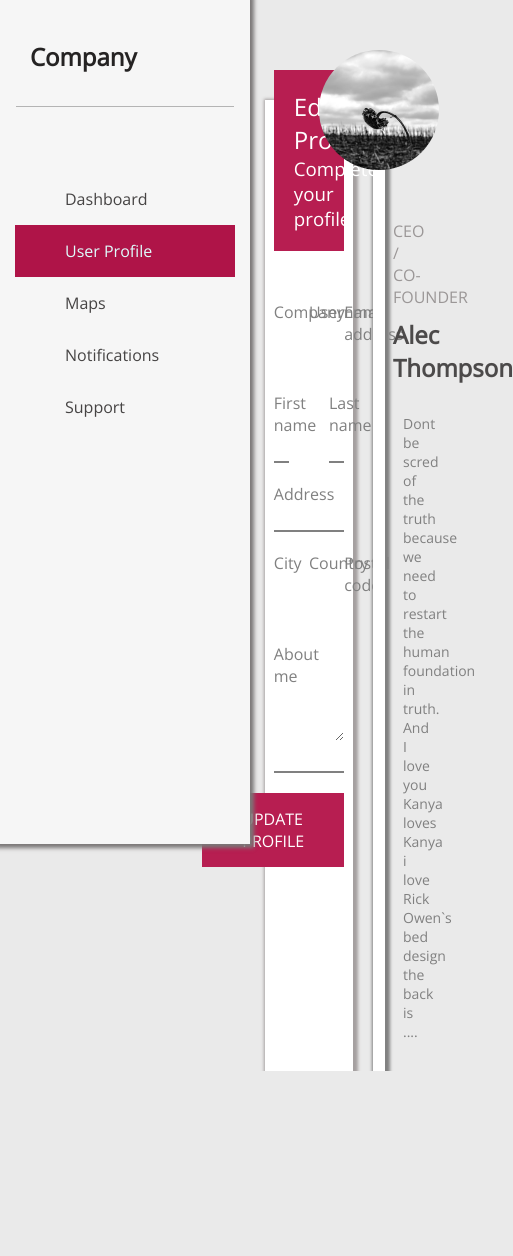
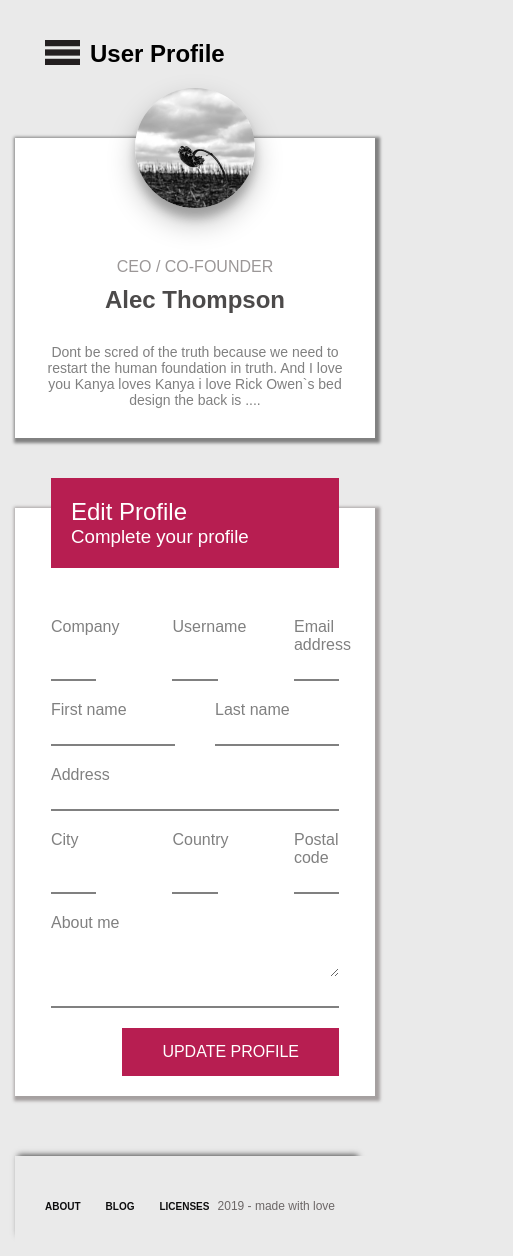
Before and after one commit to vitaliyshian/EX_HTML, a plain HTML site: page user.html in a window 390 px wide. Shown: the whole page, 513 px wide, since content can reach past the window. Before the commit the page ends 1071 px from the top, so only its background shows below. Drawn offline with nearby package versions, Linux system fonts and the light colour scheme.

Commit message:
Add footer and Fix problem

```diff
--- a/media.css
+++ b/css/media.css
@@ -21,7 +21,6 @@
         width: 30px;
         height: 25px;
     }
-
 
     .blocks_list_workers > div {
         display: flex;
@@ -147,4 +146,59 @@
 }
 
 
-/* ----------------------------------*/
+/* -------------User---------------------*/
+
+@media screen and (max-width: 1000px){
+    .wrap_container_user {
+        flex-direction: column-reverse;
+        gap: 20px;
+    }
+    .right_block_info_user {
+        width: 100%;
+    }
+
+    .left_block_info {
+        width: 100%;
+        margin-top: 50px;
+    }
+}
+
+@media screen and (max-width: 800px){
+    .container_user {
+        padding-left: 15px;
+        padding-right: 15px;
+    }
+
+    .wrap_container_user {
+        flex-direction: column-reverse;
+        gap: 20px;
+    }
+
+    .right_block_info_user {
+        width: 100%;
+    }
+
+    .left_block_info {
+        width: 100%;
+        margin-top: 50px;
+    }
+
+    .wrap_icon_menu_user > img {
+        display: inline;
+        width: 35px;
+        height: 25px;
+    }
+
+    .footer {
+        left: 15px;
+        bottom: 0;
+        position:static;
+    }
+}
+
+@media screen and (max-width: 900px){
+   /* .footer_left_content {
+        padding: 20px 0px 0px 0px;
+        font-size: 12px;
+   } */
+}
--- a/style.css
+++ b/css/style.css
@@ -6,7 +6,7 @@
     margin: 0;
     padding: 0;
     box-sizing: border-box;
-    font-family: 'Open Sans', sans-serif;
+    font-family: sans-serif;
 }
 
 body {
@@ -18,9 +18,13 @@ i {
     font-weight: normal;
 }
 
-
 img {
     border: 0;
+    display: block;
+}
+
+#scales {
+    accent-color: rgb(173, 173, 173);
 }
 
 .container_menu {
@@ -68,8 +72,6 @@ ul > li {
 }
 
 .container_right_content {
-    /* padding-left: 265px; */
-    /* padding-right: 15px; */
     display: flex;
     justify-content: space-between;
     flex-wrap: wrap;
@@ -109,8 +111,33 @@ ul > li {
     background-color: #274D97;
 }
 
+
 .col_icon_paperplane {
     background-color: #B71E51 ;
+}
+
+.col_yellow {
+    background-color: #D89E24;
+}
+
+.col_blue {
+    background-color: #274D97;
+}
+
+.col_green {
+    background-color: #448B00;
+}
+
+.col_right {
+    background-color: #274D97;
+}
+
+tr:nth-child(1) {
+    color: #74BCC2;
+}
+
+tr {
+    color: #788178;
 }
 
 .block {
@@ -134,13 +161,10 @@ h4 {
     line-height: 2;
     padding: 0px 20px;
     margin-top: -45px;
-    /* box-shadow: 0px 6px 1px -5px #464646; */
 }
 
 .info > span {
-    color: #333030;
     font-size: 1.5rem;
-    font-weight: bold;
 }
 
 .info_title > img {
@@ -163,28 +187,22 @@ h4 {
     font-size: 12px;
 }
 
-
 .container_right_content > div {
     width: calc(25% - 20px);
 }
 
 .container_right_content .icon_right_content {
-    width: 60px;
-    height: 60px;
+    width: 55px;
+    height: 55px;
     transform: translate(20px, -30px);
 }
 
-
-
-
-/*     NExt Block                          */
+/*     Next Block    */
 
 .next_block_container {
     display: flex;
     justify-content: space-between;
     flex-wrap: wrap;
-    /* padding-left: 265px;
-    padding-right: 15px; */
     margin-top: 90px;
 }
 
@@ -208,7 +226,6 @@ h4 {
     font-size: 12px;
     color: #788178;
     margin: 0px 0px 20px;
-
 }
 
 .wraper_block_title_centre {
@@ -248,26 +265,10 @@ h4 {
     padding: 0px 0px 0px 10px;
 }
 
-.col_yellow {
-    background-color: #D89E24;
-}
-
-.col_blue {
-    background-color: #274D97;
-}
-
-.col_green {
-    background-color: #448B00;
-}
-
-/*      Last Block List             */
-
 .blocks_list_workers {
     display: flex;
     justify-content: space-between;
     flex-wrap: wrap;
-    /* padding-left: 265px;
-    padding-right: 15px; */
     margin-top: 100px;
 }
 
@@ -283,38 +284,24 @@ h4 {
 
 .wraper_menu_icon {
     display: flex;
-    /* display: inline-table; */
-    /* justify-content: space-around; */
     width: 80%;
     background-color: #D89E24;
     color: #fff;
     transform: translate(0px, -30px);
-    /* overflow: hidden;
-    text-overflow:ellipsis;
-    white-space:nowrap;  */
     padding: 20px;
 }
 
 .wraper_menu_icon_right {
     display: flex;
-    background-color: #6855aa;
+    width: 80%;
+    background-color: #274D97;
     color: #fff;
     transform: translate(0px, -30px);
     padding: 20px;
 }
 
-.col_blue_left {
-    background: #274D97;
-}
-
-.block_rigth_list {
-    display: flex;
-    justify-content: center;
-}
-
 .block_navigation > div {
     padding: 15px;
-    /* width: 20%; */
     display: flex;
     justify-content: space-evenly;
 }
@@ -323,9 +310,7 @@ h4 {
     display: flex;
     justify-content: space-around;
     align-items: center;
-    /* width: 100%; */
 }
-
 
 table {
     width: 80%;
@@ -357,8 +342,8 @@ tr > td:nth-child(4) {
 }
 
 tr > td > input {
-    width: 25px;
-    height: 25px;
+    width: 20px;
+    height: 20px;
 }
 
 tr > td:nth-child(3):hover,
@@ -377,37 +362,30 @@ tr > td:nth-child(4):hover {
     margin-right: 10px;
 }
 
-/* ---------------------*/
-.col_right {
-    background-color: #274D97;
-}
-
-tr:nth-child(1) {
-    color: #74BCC2;
-}
-
-tr {
-    color: #788178;
-}
-
 /* Footer */
 
 footer {
     display: flex;
     justify-content: space-between;
     flex-wrap: wrap;
-    margin-top: 100px;
+    margin-top: 60px;
+    height: 100px;
     box-shadow: -7px -11px 6px -10px #464646;
 }
 
+.footer {
+    position: absolute;
+    right: 15px;
+    bottom: 0;
+    left: 265px;
+    height: 100px;
+}
 
 footer > div {
     width: calc(50% - 0px);
-    background-color: #fff;
 }
 
 .footer_left_content {
-    display: flex;
     justify-content: flex-start;
     align-items: center;
     padding: 20px;
@@ -424,23 +402,33 @@ footer > div {
 .footer_right_content {
     display: flex;
     justify-content: end;
-    align-items: center;
+    padding: 20px;
 }
 
 .footer_right_content > p {
     margin-right: 20px;
-    color: #080808;
-    font-family: Verdana, Geneva, Tahoma, sans-serif;
+    color: #6c6767;
 }
 
+/* User */
 
-/* User */
 .container_user {
     padding-left: 265px;
-    padding-right: 25px;
+    padding-right: 15px;
     display: inline-block;
-    margin-top: 100px;
-    width: calc(100% - -10px);
+    margin-top: 40px;
+    width: calc(100% - -0px);
+}
+
+.wrap_icon_menu_user {
+    display: flex;
+    margin: 0px 30px 70px 30px;
+    width: calc(100% - 20px);
+}
+
+.wrap_icon_menu_user > img {
+    display: none;
+    margin-right: 10px;
 }
 
 .wrap_container_user {
@@ -449,11 +437,11 @@ footer > div {
 }
 
 /* Left Block */
+
 .left_block_info {
     width: calc(80% - 0px);
     background: #fff;
     box-shadow: 2px 2px 3px 3px #a5a0a0;
-    /* height: 100%; */
 }
 
 .wrap_block_user_left_top {
@@ -462,7 +450,6 @@ footer > div {
 }
 
 .wrap_block_user_center {
-    width: 80%;
     transform: translate(0px, -30px);
     padding: 20px;
     color: #fff;
@@ -498,7 +485,6 @@ footer > div {
 .col_in {
     color: gray;
 }
-
 
 .info_form_button > h1{
     font-size: 16px;
@@ -550,11 +536,13 @@ textarea {
 }
 
 /* Right block User Icon*/
+
 .wrap_icon_user > img {
     width: 120px;
     height: 120px;
     object-fit: cover;
     border-radius: 50%;
+    box-shadow: rgba(0, 0, 0, 0.25) 0px 14px 28px, rgba(0, 0, 0, 0.22) 0px 10px 10px;
 }
 
 .wrap_icon_user {
--- a/user.html
+++ b/user.html
@@ -5,7 +5,9 @@
     <meta http-equiv="X-UA-Compatible" content="IE=edge">
     <meta name="viewport" content="width=device-width, initial-scale=1.0">
     <title>User</title>
-    <link rel="stylesheet" href="style.css">
+    <link rel="stylesheet" href="https://cdnjs.cloudflare.com/ajax/libs/font-awesome/6.0.0/css/all.min.css" />
+    <link rel="stylesheet" href="css/style.css">
+    <link rel="stylesheet" href="css/media.css">
 </head>
 <body>
     <div class="container_menu">
@@ -51,8 +53,11 @@
 
 
     <div class="container_user">
+        <div class="wrap_icon_menu_user">
+            <img src="img/menu.png" alt="">
+            <h2>User Profile</h2>
+        </div>
         <div class="wrap_container_user">
-
             <div class="left_block_info">
                 <div class="wrap_block_user_left_top">
                     <div class="wrap_block_user_center">
@@ -121,7 +126,17 @@
             </div>
         </div>
 
+        <footer class="footer">
+            <div class="footer_left_content">
+                <a href="#">ABOUT</a>
+                <a href="#">BLOG</a>
+                <a href="#">LICENSES</a>
+            </div>
+            <div class="footer_right_content">
+                <p>2019 - made with love</p>
+            </div>
+        </footer>
+
     </div>
-
 </body>
 </html>
```
Also changed, not shown: index.html (+7 -9 lines).
